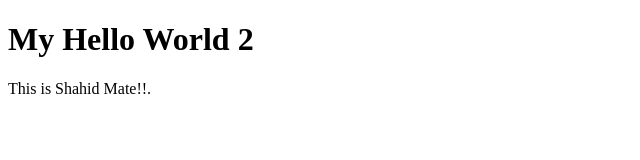
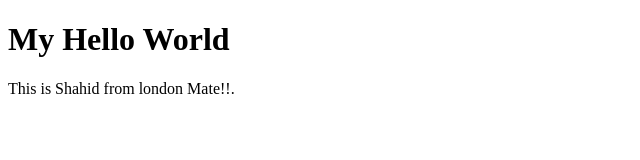
Before and after one commit to osamajavaid92/shahid-cheetah, a plain HTML site: page index.html in a window 1280 px wide. Shown: the whole page, without its empty margins (0-640 px from the left). Drawn offline with Linux system fonts and the light colour scheme.

Commit message:
Update index.html

```diff
--- a/index.html
+++ b/index.html
@@ -2,9 +2,9 @@
 <html>
 <body>
 
-<h1>My Hello World 2</h1>
+<h1>My Hello World </h1>
 
-<p>This is Shahid Mate!!.</p>
+<p>This is Shahid from london Mate!!.</p>
 
 </body>
 </html>
```
